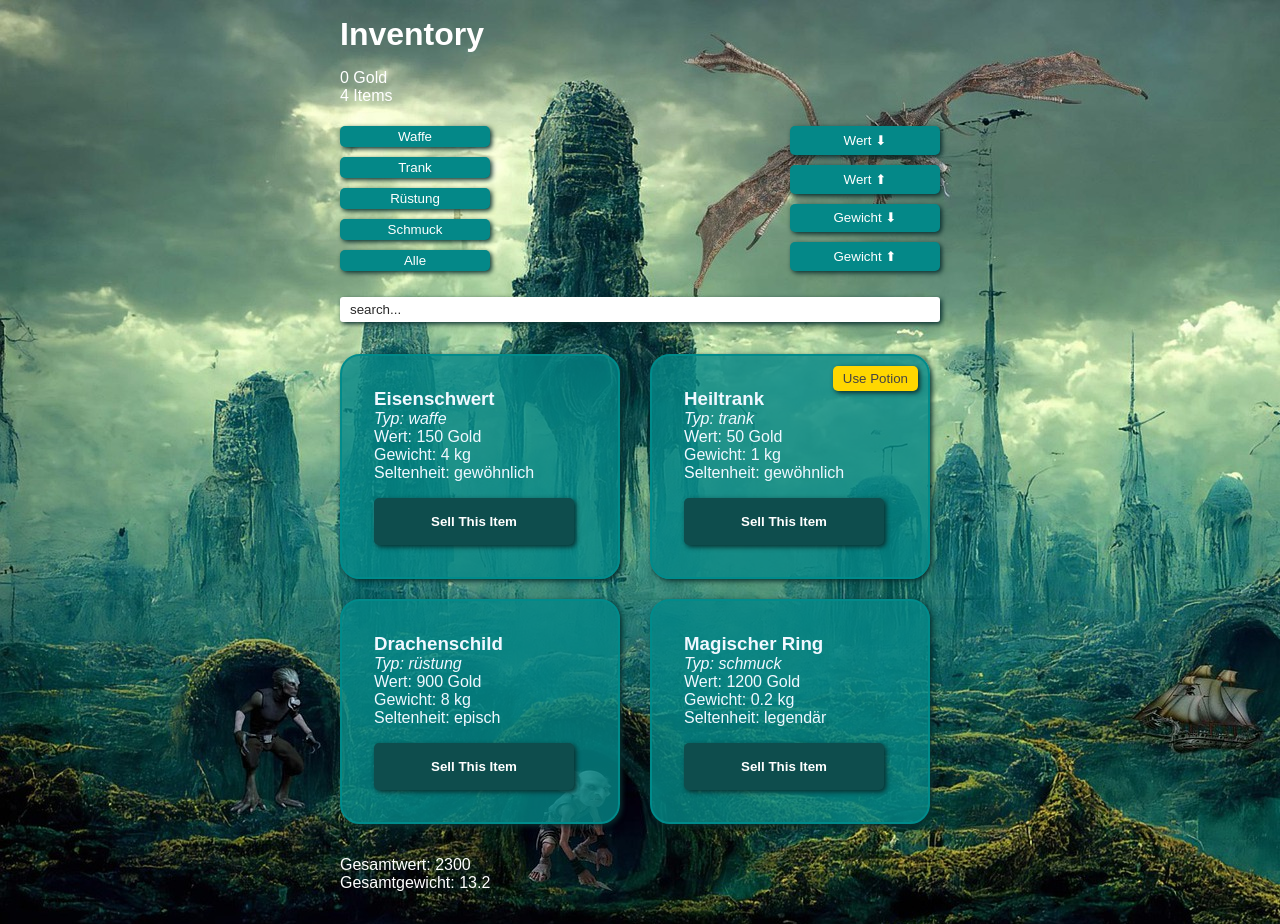
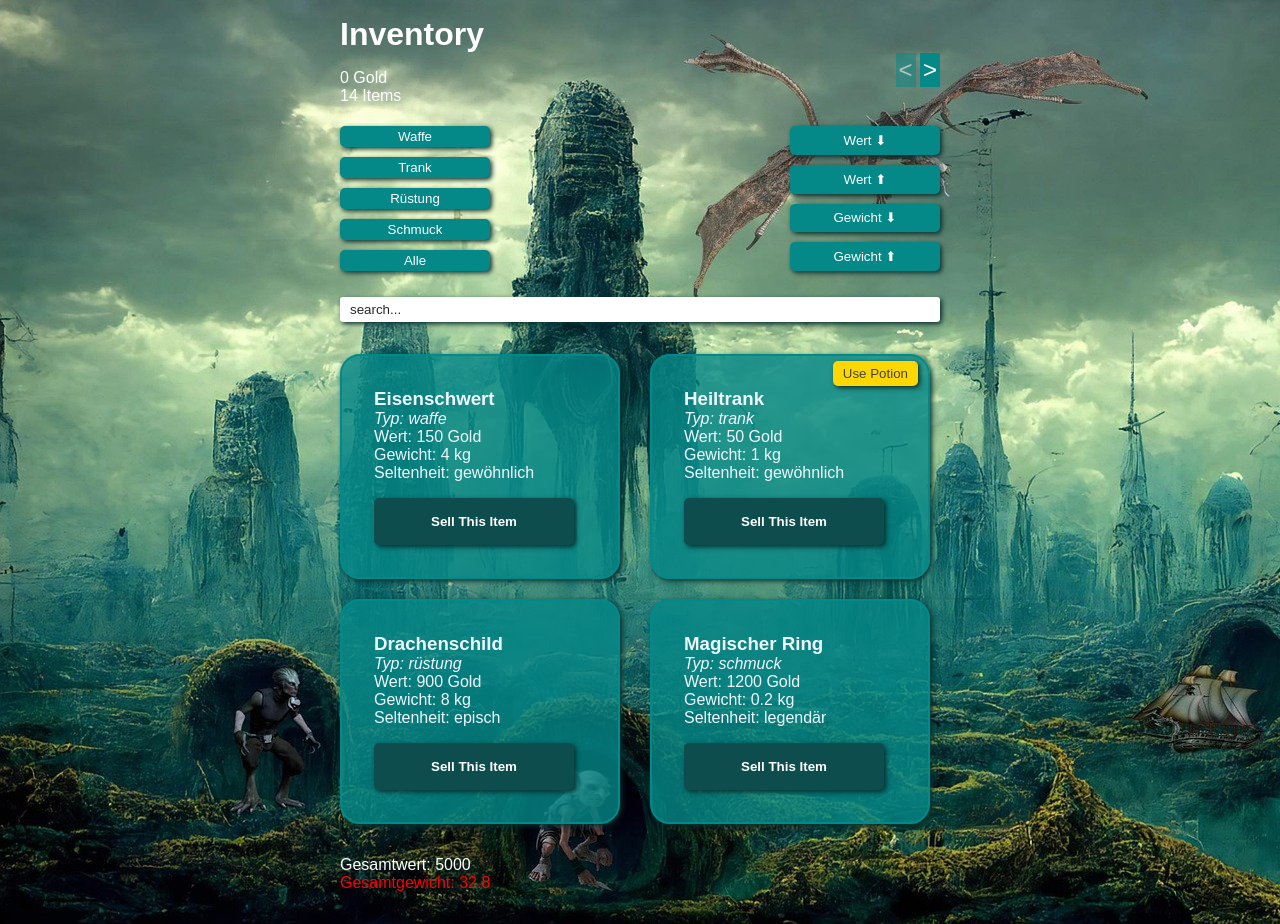
Before and after one commit to maddin-damago/ts-dabble, a website with bundled scripts: page src/pages/dungeon-manager.html in a window 1280 px wide. Built offline with nearby package versions, Linux system fonts and the light colour scheme.

Commit message:
- added more inventory and pagination

```diff
--- a/src/pages/dungeon-manager.html
+++ b/src/pages/dungeon-manager.html
@@ -11,9 +11,15 @@
 <body>
     <main>
         <h1>Inventory</h1>
-        <div id="inventory-numbers">
-            <div id="total-gold">0 Gold</div>
-            <div id="total-items"></div>
+        <div id="topend">
+            <div id="inventory-numbers">
+                <div id="total-gold">0 Gold</div>
+                <div id="total-items"></div>
+            </div>
+            <div>
+                <button class="pagination-btn" id="prev">&lt</button>
+                <button class="pagination-btn" id="next">&gt</button>
+            </div>
         </div>
         <section id="buttons">
             <section id="filter-buttons">
@@ -30,7 +36,7 @@
                 <button class="sort-btn">Gewicht ⬆</button>
             </section>
         </section>
-        <input id="search-bar" type="text" placeholder="search..."/>
+        <input id="search-bar" type="text" placeholder="search..." />
         <section id="inventory"></section>
         <section id="totals">
             <div id="total-value"></div>
--- a/src/scripts/dungeon-manager.ts
+++ b/src/scripts/dungeon-manager.ts
@@ -4,7 +4,7 @@
   typ: "waffe" | "rüstung" | "trank" | "schmuck";
   wert: number;
   gewicht: number;
-  seltenheit: "gewöhnlich" | "episch" | "legendär";
+  seltenheit: "gewöhnlich" | "rar" | "episch" | "legendär";
 };
 
 let inventar: InventarItem[] = [
@@ -40,9 +40,91 @@
     gewicht: 0.2,
     seltenheit: "legendär",
   },
+  {
+    id: 5,
+    name: "Stahlschwert",
+    typ: "waffe",
+    wert: 250,
+    gewicht: 6,
+    seltenheit: "rar",
+  },
+  {
+    id: 6,
+    name: "Ausdauertrank",
+    typ: "trank",
+    wert: 50,
+    gewicht: 1,
+    seltenheit: "gewöhnlich",
+  },
+  {
+    id: 7,
+    name: "Holzschild",
+    typ: "rüstung",
+    wert: 200,
+    gewicht: 3,
+    seltenheit: "gewöhnlich",
+  },
+  {
+    id: 8,
+    name: "Lebensring",
+    typ: "schmuck",
+    wert: 600,
+    gewicht: 0.2,
+    seltenheit: "rar",
+  },
+  {
+    id: 9,
+    name: "Eisendolch",
+    typ: "waffe",
+    wert: 100,
+    gewicht: 1,
+    seltenheit: "gewöhnlich",
+  },
+  {
+    id: 10,
+    name: "Eisenhelm",
+    typ: "rüstung",
+    wert: 100,
+    gewicht: 3,
+    seltenheit: "gewöhnlich",
+  },
+  {
+    id: 11,
+    name: "Halskette Kupfer",
+    typ: "schmuck",
+    wert: 100,
+    gewicht: 0.2,
+    seltenheit: "gewöhnlich",
+  },
+  {
+    id: 12,
+    name: "Halskette Silber",
+    typ: "schmuck",
+    wert: 300,
+    gewicht: 0.2,
+    seltenheit: "rar",
+  },
+  {
+    id: 13,
+    name: "Stahlhelm",
+    typ: "rüstung",
+    wert: 200,
+    gewicht: 4,
+    seltenheit: "gewöhnlich",
+  },
+  {
+    id: 14,
+    name: "Unsichtbarkeitstrank",
+    typ: "trank",
+    wert: 800,
+    gewicht: 1,
+    seltenheit: "episch",
+  },
 ];
 
 const inventoryEL = document.getElementById("inventory") as HTMLElement;
+const prevBtn = document.getElementById("prev") as HTMLButtonElement;
+const nextBtn = document.getElementById("next") as HTMLButtonElement;
 const filterButtons = document.querySelectorAll(".filter-btn");
 const sortButtons = document.querySelectorAll(".sort-btn");
 const totalValue = document.getElementById("total-value") as HTMLElement;
@@ -55,9 +137,30 @@
 let playerGoldAmount = 0;
 
 document.addEventListener("DOMContentLoaded", () => {
-  render(inventar);
+  let pageStart = 0;
+  let pageEnd = 4;
+
+  render(inventar, pageStart, pageEnd);
 
   totalItems.innerText = inventar.length.toString() + " Items";
+
+  prevBtn.addEventListener("click", () => {
+    if (pageStart <= 0) {
+      return;
+    }
+    pageStart -= 4;
+    pageEnd -= 4;
+    render(inventar, pageStart, pageEnd);
+  });
+
+  nextBtn.addEventListener("click", () => {
+    if (pageEnd >= inventar.length) {
+      return;
+    }
+    pageStart += 4;
+    pageEnd += 4;
+    render(inventar, pageStart, pageEnd);
+  });
 
   filterButtons.forEach((b) => {
     b.addEventListener("click", () => {
@@ -97,12 +200,28 @@
   });
 });
 
-function render(arrToRender: InventarItem[]) {
+function render(
+  arrToRender: InventarItem[],
+  pageStart?: number,
+  pageEnd?: number,
+) {
   inventoryEL.innerHTML = "";
   totalValue.innerHTML = "";
   totalWeight.innerHTML = "";
 
-  arrToRender.forEach((item) => {
+  if (pageStart! <= 0) {
+    prevBtn.classList.add("disabled");
+  } else {
+    prevBtn.classList.remove("disabled");
+  }
+
+  if (pageEnd! > inventar.length - 1) {
+    nextBtn.classList.add("disabled");
+  } else {
+    nextBtn.classList.remove("disabled");
+  }
+
+  arrToRender.slice(pageStart, pageEnd).forEach((item) => {
     const div = document.createElement("div");
     const h3 = document.createElement("h3");
     const spanType = document.createElement("span");
--- a/src/styles/dungeon-manager.css
+++ b/src/styles/dungeon-manager.css
@@ -28,6 +28,24 @@
 #inventory-numbers {
   margin-top: 1rem;
   color: white;
+}
+
+#topend {
+  display: flex;
+  justify-content: space-between;
+}
+
+.pagination-btn {
+  font-size: 24px;
+  background-color: rgb(4, 136, 136);
+  border: none;
+  padding: 3px;
+  color: white;
+}
+
+.disabled {
+  opacity: 0.5;
+  cursor: default;
 }
 
 #buttons {
@@ -104,7 +122,7 @@
 
 .potion-btn {
   position: absolute;
-  top: 10px;
+  top: 5px;
   right: 10px;
   padding: 5px 10px;
   background-color: gold;
```
